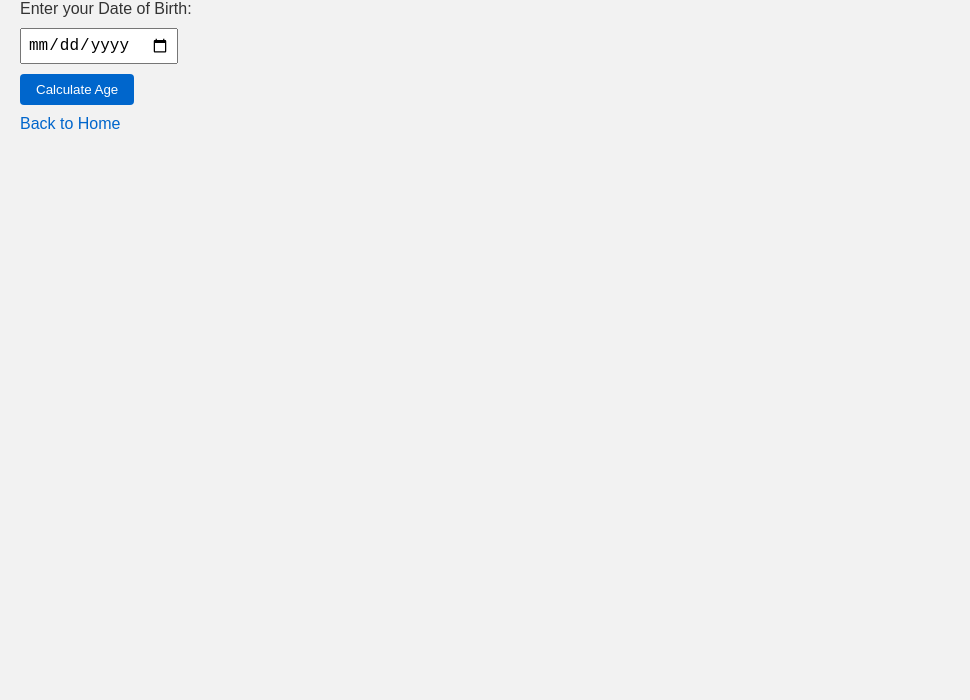
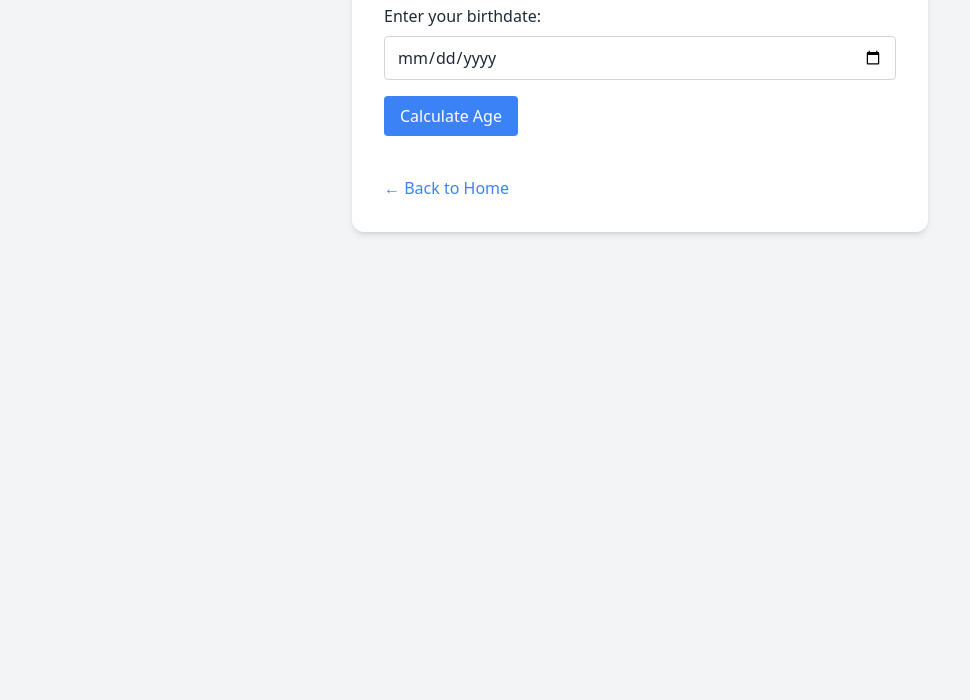
Before and after one commit to harshithamortha/web-tools, a plain HTML site: page tools/age-calculator.html in a window 1280 px wide. Shown: the part 100-800 px from the top of the page, without its empty margins (0-970 px from the left). Drawn offline with nearby package versions, Linux system fonts and the light colour scheme; files that its build step writes are made by us from their sources.

Commit message:
Addinng tailwindcss

```diff
--- a/assets/script.js
+++ b/assets/script.js
@@ -2,8 +2,7 @@
 const path = window.location.pathname;
 
 if (path.includes('age-calculator.html')) {
-  // Attach Age Calculator function to global scope
-  window.calculateAge = function() {
+  window.calculateAge = function () {
     const dobInput = document.getElementById('dob').value;
     const resultEl = document.getElementById('result');
 
--- a/assets/style.css
+++ /dev/null
@@ -1,43 +0,0 @@
-body {
-  font-family: Arial, sans-serif;
-  padding: 20px;
-  background-color: #f2f2f2;
-  color: #333;
-  margin: 0;
-}
-h1 {
-  color: #222;
-}
-ul {
-  list-style: none;
-  padding: 0;
-}
-li {
-  margin-bottom: 10px;
-}
-a {
-  color: #0066cc;
-  text-decoration: none;
-}
-a:hover {
-  text-decoration: underline;
-}
-label, input, button, p {
-  display: block;
-  margin: 10px 0;
-}
-button {
-  padding: 8px 16px;
-  background-color: #0066cc;
-  color: white;
-  border: none;
-  cursor: pointer;
-  border-radius: 4px;
-}
-button:hover {
-  background-color: #0052a3;
-}
-input[type="date"] {
-  padding: 6px;
-  font-size: 16px;
-}
--- a/tools/age-calculator.html
+++ b/tools/age-calculator.html
@@ -2,20 +2,37 @@
 <html lang="en">
 <head>
   <meta charset="UTF-8" />
-  <meta name="viewport" content="width=device-width, initial-scale=1" />
+  <meta name="viewport" content="width=device-width, initial-scale=1.0"/>
   <title>Age Calculator</title>
-  <link rel="stylesheet" href="../assets/css/style.css" />
+  <script src="https://cdn.tailwindcss.com"></script>
 </head>
-<body>
-  <h1>Age Calculator</h1>
+<body class="bg-gray-100 text-gray-800 font-sans p-6">
+  <main class="max-w-xl mx-auto bg-white p-8 rounded-xl shadow-md">
+    <h1 class="text-2xl font-bold text-blue-600 mb-4">🕒 Age Calculator</h1>
 
-  <label for="dob">Enter your Date of Birth:</label>
-  <input type="date" id="dob" />
-  <button onclick="calculateAge()">Calculate Age</button>
+    <label for="dob" class="block mb-2">Enter your birthdate:</label>
+    <input
+      type="date"
+      id="dob"
+      class="border border-gray-300 rounded px-3 py-2 mb-4 w-full"
+    />
 
-  <p id="result"></p>
+    <button
+      onclick="calculateAge()"
+      class="bg-blue-500 text-white px-4 py-2 rounded hover:bg-blue-600 transition"
+    >
+      Calculate Age
+    </button>
 
-  <p><a href="../index.html">Back to Home</a></p>
+    <p id="result" class="mt-4 font-medium text-lg"></p>
+
+    <a
+      href="../index.html"
+      class="inline-block mt-6 text-blue-500 hover:underline"
+    >
+      ← Back to Home
+    </a>
+  </main>
 
   <script src="../assets/script.js"></script>
 </body>
```
Also changed, not shown: index.html (+13 -7 lines).
